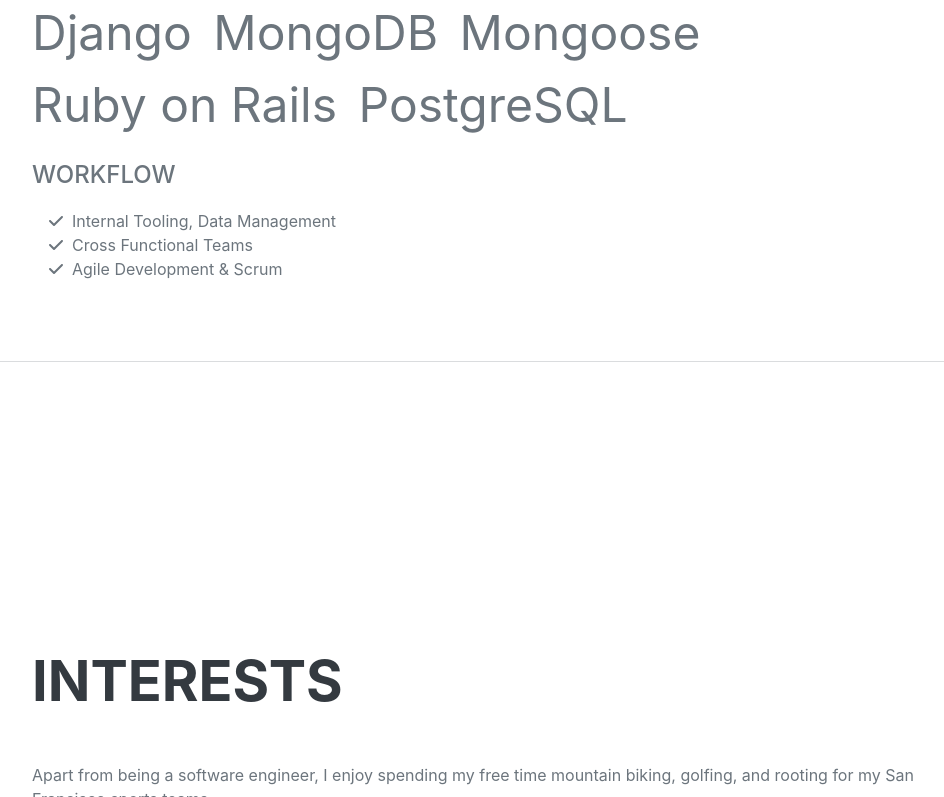
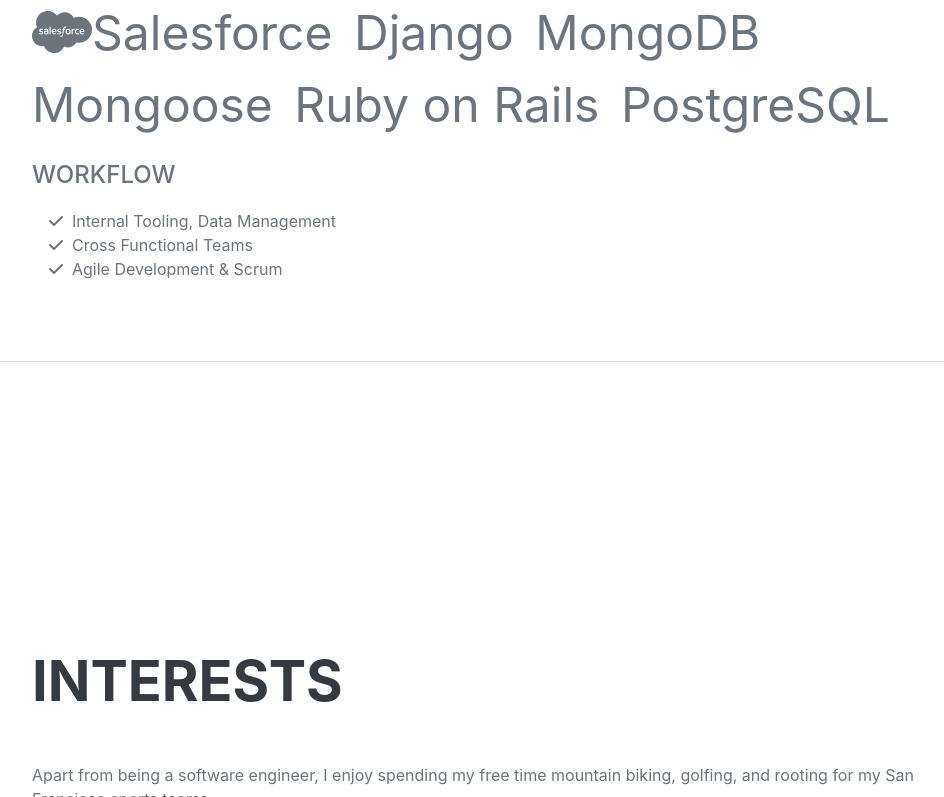
Before and after one commit to CoryDCruz/portfolio, a plain HTML site: page index.html in a window 1280 px wide. Shown: the part 3024-3821 px from the top of the page, without its empty margins (288-1232 px from the left). Drawn offline with nearby package versions, Linux system fonts and the light colour scheme; a web font is replaced by a local one.

Commit message:
added salesforce to list of tools

```diff
--- a/index.html
+++ b/index.html
@@ -114,6 +114,7 @@
                         <li class="list-inline-item"><i class="fa-brands fa-python"></i>Python</li>
                         <li class="list-inline-item"><i class="fa-brands fa-docker"></i>Docker</li>
                         <li class="list-inline-item"><i class="fa-brands fa-jira"></i>Jira</li>
+                        <li class="list-inline-item"><i class="fa-brands fa-salesforce"></i>Salesforce</li>
                         <li class="list-inline-item">Django</li>
                         <li class="list-inline-item">MongoDB</li>
                         <li class="list-inline-item">Mongoose</li>
```
